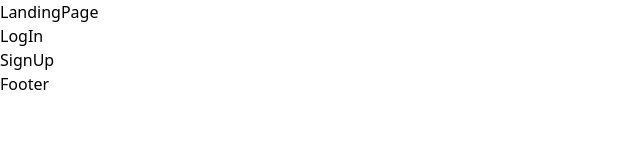
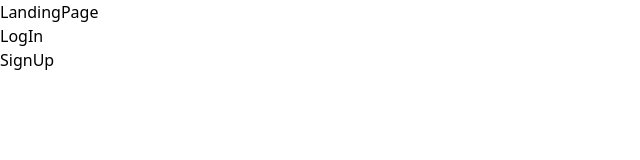
Before and after one commit to TEAM-LEJED/portfolio-hub, a React (Vite) app: page / in a window 1280 px wide. Shown: the top 160 px of the page, without its empty margins (0-640 px from the left). Built offline with nearby package versions, Linux system fonts and the light colour scheme.

Commit message:
Created Routes

```diff
--- a/src/App.jsx
+++ b/src/App.jsx
@@ -1,18 +1,16 @@
 import React from 'react'
 import LandingPage from './pages/landingPage'
 import { createBrowserRouter, RouterProvider } from 'react-router-dom'
-import RootLayout from './layouts/rootLayout'
 import SignupPage from './pages/signupPage'
 import LoginPage from './pages/loginPage'
-import DashBoard from './pages/dashBoard'
+import Preview from './pages/preview'
+import Home from './pages/dashBoard/home'
 
 const App = () => {
   const router = createBrowserRouter([
-{    path:"/",
-    element: <RootLayout/>,
-    children:[
+
 {
-  index:true,
+  path:"/",
   element: <LandingPage/>
 },
 {
@@ -25,14 +23,19 @@ const App = () => {
 },
 {
   path : "dashboard",
-  element:<DashBoard/>
+  element:<Home/>
+},
+{
+  path : "preview",
+  element:<Preview/>
 },
 
     ]
-}
 
 
-  ])
+
+
+  )
   return <RouterProvider router={router}/>
 }
 
--- a/src/layouts/rootLayout.jsx
+++ /dev/null
@@ -1,15 +0,0 @@
-import React from 'react'
-import Navbar from '../components/navbar'
-import Footer from '../components/footer'
-import { Outlet } from 'react-router-dom'
-
-const RootLayout = () => {
-  return (
-    <div>
-    <Outlet/>
-    <Footer/>
-    </div>
-  )
-}
-
-export default RootLayout
```
Also changed, not shown: src/assets/index.jsx (added, +9 -0 lines).
